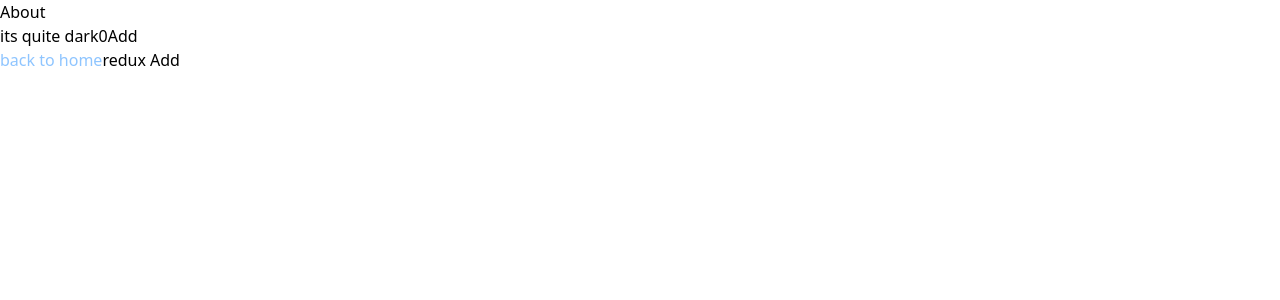
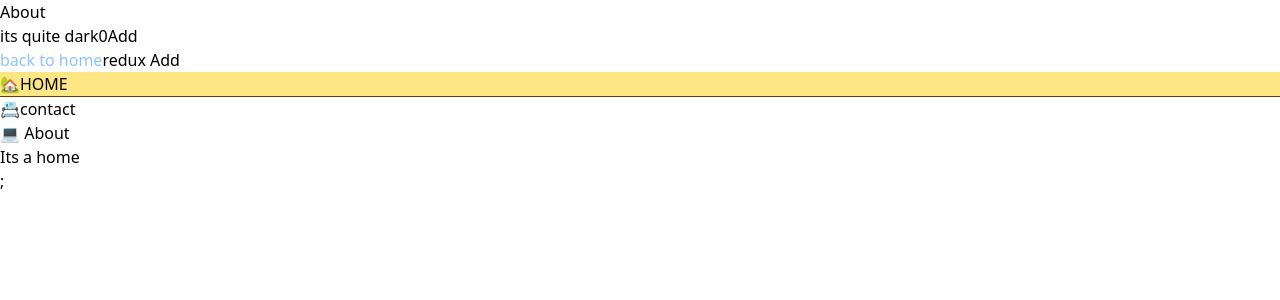
Before and after one commit to syedre/react-tailwind-app, a React (Vite) app: page /about in a window 1280 px wide. Shown: the top 300 px of the page. Built offline with nearby package versions, Linux system fonts and the light colour scheme.

Commit message:
added path @ in src

```diff
--- a/package.json
+++ b/package.json
@@ -13,6 +13,7 @@
     "@reduxjs/toolkit": "^2.10.1",
     "@tailwindcss/vite": "^4.1.17",
     "lucide-react": "^0.553.0",
+    "path": "^0.12.7",
     "react": "^19.1.1",
     "react-dom": "^19.1.1",
     "react-redux": "^9.2.0",
--- a/src/App.jsx
+++ b/src/App.jsx
@@ -1,7 +1,7 @@
 import { Suspense, use, useState } from "react";
 import "./App.css";
-import Home from "./pages/home";
-import About from "./pages/about";
+import Home from "@/pages/home";
+import About from "@/pages/about";
 import { Route, Routes } from "react-router-dom";
 
 function App() {
--- /dev/null
+++ b/src/components/tabs.jsx
@@ -0,0 +1,41 @@
+import React, { createContext, useContext, useState } from "react";
+
+const TabContext = createContext();
+
+export const Tabs = ({ children }) => {
+  const [active, setActive] = useState(0);
+
+  return (
+    <TabContext.Provider value={{ active, setActive }}>
+      <div>{children}</div>;
+    </TabContext.Provider>
+  );
+};
+
+const TabsList = ({ children }) => {
+  return <div>{children}</div>;
+};
+
+const TabListData = ({ children, index }) => {
+  const { active, setActive } = useContext(TabContext);
+  return (
+    <div
+      onClick={() => setActive(index)}
+      className={`${
+        active === index ? "bg-amber-200 border-amber-900 border-b" : ""
+      } cursor-pointer `}
+    >
+      {children}
+    </div>
+  );
+};
+
+const TabsContent = ({ children, index }) => {
+  const { active } = useContext(TabContext);
+
+  return <>{active === index ? <div>{children}</div> : null}</>;
+};
+
+Tabs.TabsList = TabsList;
+Tabs.TabListData = TabListData;
+Tabs.TabsContent = TabsContent;
--- a/src/pages/about.jsx
+++ b/src/pages/about.jsx
@@ -1,8 +1,9 @@
 import React, { Suspense } from "react";
 import { Link } from "react-router-dom";
-import Content from "../components/sample";
+import Content from "@/components/sample";
 import { useDispatch } from "react-redux";
-import { increment } from "../redux-slice/counter-slice";
+import { increment } from "@/redux-slice/counter-slice";
+import { Tabs } from "@/components/tabs";
 
 const About = () => {
   const dispatch = useDispatch();
@@ -16,6 +17,17 @@ const About = () => {
         <button className="text-blue-300"> back to home</button>
       </Link>
       <button onClick={() => dispatch(increment())}>redux Add</button>
+
+      <Tabs>
+        <Tabs.TabsList>
+          <Tabs.TabListData index={0}>🏡HOME</Tabs.TabListData>
+          <Tabs.TabListData index={1}>📇contact</Tabs.TabListData>
+          <Tabs.TabListData index={2}>💻 About</Tabs.TabListData>
+        </Tabs.TabsList>
+        <Tabs.TabsContent index={0}> Its a home</Tabs.TabsContent>
+        <Tabs.TabsContent index={1}> Its a contact</Tabs.TabsContent>
+        <Tabs.TabsContent index={2}> Its a About</Tabs.TabsContent>
+      </Tabs>
     </div>
   );
 };
--- a/src/pages/home.jsx
+++ b/src/pages/home.jsx
@@ -1,8 +1,8 @@
 import React, { Suspense, use, useState } from "react";
 import { Link } from "react-router-dom";
-import Slow from "../components/example";
+import Slow from "@/components/example";
 import { Moon, Sun } from "lucide-react";
-import Counter from "../components/Reducer";
+import Counter from "@/components/Reducer";
 import { useSelector } from "react-redux";
 
 function Home() {
--- a/vite.config.js
+++ b/vite.config.js
@@ -1,6 +1,7 @@
 import { defineConfig } from "vite";
 import react from "@vitejs/plugin-react";
 import tailwindcss from "@tailwindcss/vite";
+import path from "path";
 
 // https://vite.dev/config/
 export default defineConfig({
@@ -12,4 +13,9 @@ export default defineConfig({
     }),
     tailwindcss(),
   ],
+  resolve: {
+    alias: {
+      "@": path.resolve(__dirname, "src"),
+    },
+  },
 });
```
Also changed, not shown: 1 other file (tests, documents, lock files or other folders).
